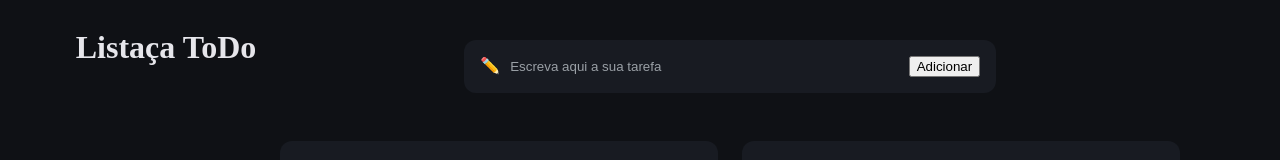
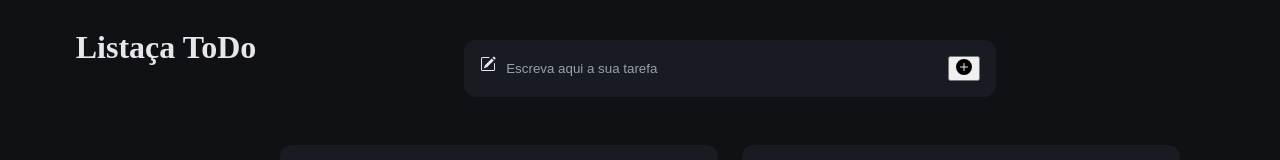
Before and after one commit to Esteves240/to-do-list, a website: page index.html in a window 1280 px wide. Shown: the top 160 px of the page. Drawn offline with Linux system fonts and the light colour scheme.

Commit message:
add5 bootstrap icons no form

```diff
--- a/index.html
+++ b/index.html
@@ -13,9 +13,17 @@
     </header>
     <main>
         <form id="form-tarefa">
-            <label>✏️</label>
+            <!-- lapis bootstarp -->
+            <label><svg xmlns="http://www.w3.org/2000/svg" width="16" height="16" fill="currentColor" class="bi bi-pencil-square" viewBox="0 0 16 16">
+                <path d="M15.502 1.94a.5.5 0 0 1 0 .706L14.459 3.69l-2-2L13.502.646a.5.5 0 0 1 .707 0l1.293 1.293zm-1.75 2.456-2-2L4.939 9.21a.5.5 0 0 0-.121.196l-.805 2.414a.25.25 0 0 0 .316.316l2.414-.805a.5.5 0 0 0 .196-.12l6.813-6.814z"/>
+                <path fill-rule="evenodd" d="M1 13.5A1.5 1.5 0 0 0 2.5 15h11a1.5 1.5 0 0 0 1.5-1.5v-6a.5.5 0 0 0-1 0v6a.5.5 0 0 1-.5.5h-11a.5.5 0 0 1-.5-.5v-11a.5.5 0 0 1 .5-.5H9a.5.5 0 0 0 0-1H2.5A1.5 1.5 0 0 0 1 2.5z"/>
+                </svg></i>
+            </label>
             <input id="input-tarefa" type="text" placeholder="Escreva aqui a sua tarefa">
-            <button type="submit">Adicionar</button>
+            <button type="submit"><svg xmlns="http://www.w3.org/2000/svg" width="16" height="16" fill="currentColor" class="bi bi-plus-circle-fill" viewBox="0 0 16 16">
+                <path d="M16 8A8 8 0 1 1 0 8a8 8 0 0 1 16 0M8.5 4.5a.5.5 0 0 0-1 0v3h-3a.5.5 0 0 0 0 1h3v3a.5.5 0 0 0 1 0v-3h3a.5.5 0 0 0 0-1h-3z"/>
+                </svg>
+            </button>
         </form>
 
         <div class="listas">
```
